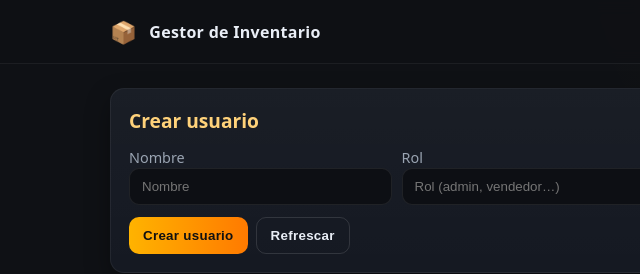
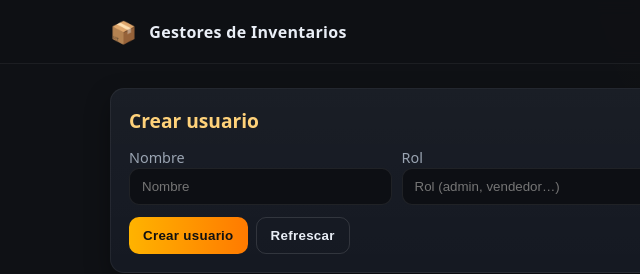
Before and after one commit to JuanGomePer/parcial1-patrones-arquitectonicos-avanzados, a website: page public/index.html in a window 1280 px wide. Shown: the top 274 px of the page, 0-640 px from the left. Drawn offline with Linux system fonts and the light colour scheme.

Commit message:
change to see ci/cd

```diff
--- a/public/index.html
+++ b/public/index.html
@@ -123,7 +123,7 @@
 <body>
   <header>
     <div class="nav">
-      <div class="brand"><span class="emoji">📦</span><span>Gestor de Inventario</span></div>
+      <div class="brand"><span class="emoji">📦</span><span>Gestores de Inventarios</span></div>
       <div class="tabs" role="tablist" aria-label="Secciones">
         <button class="tab-btn" role="tab" aria-selected="true" data-tab="usuarios">Usuarios</button>
         <button class="tab-btn" role="tab" aria-selected="false" data-tab="productos">Productos</button>
```
